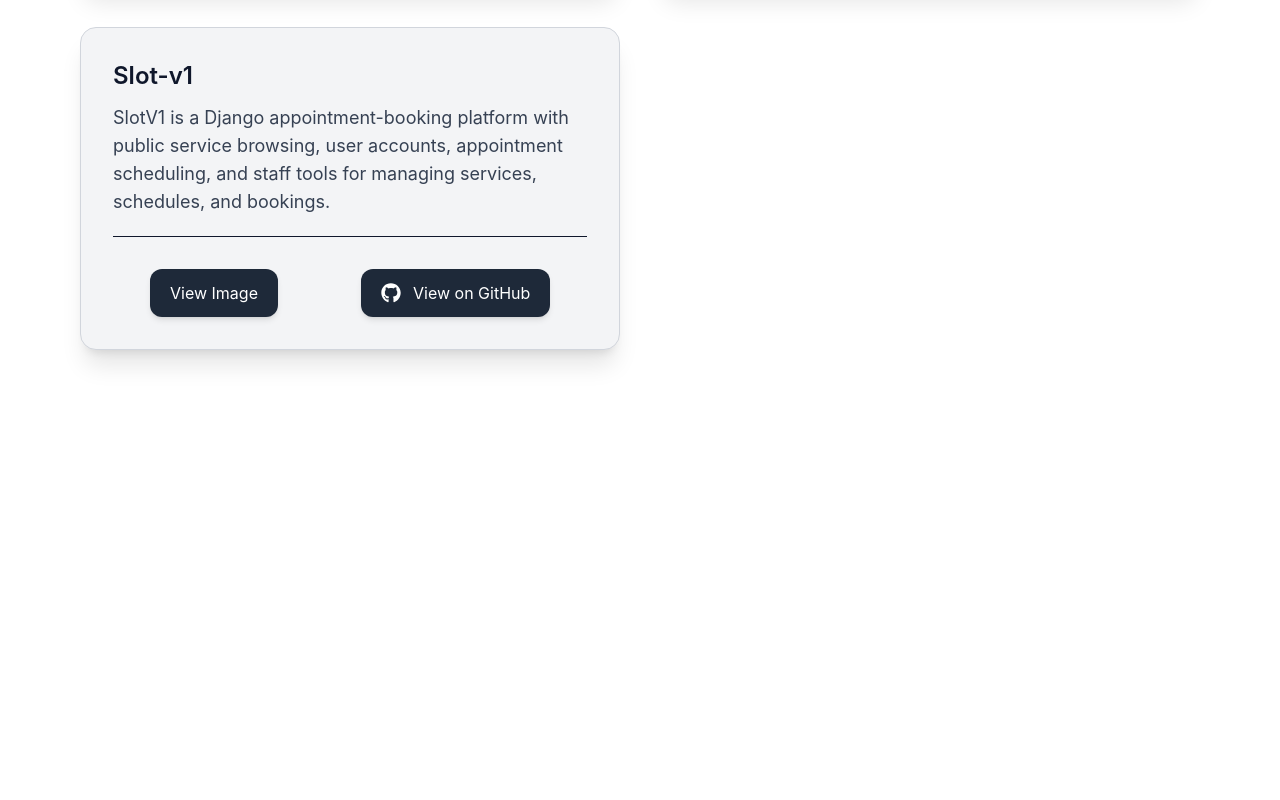
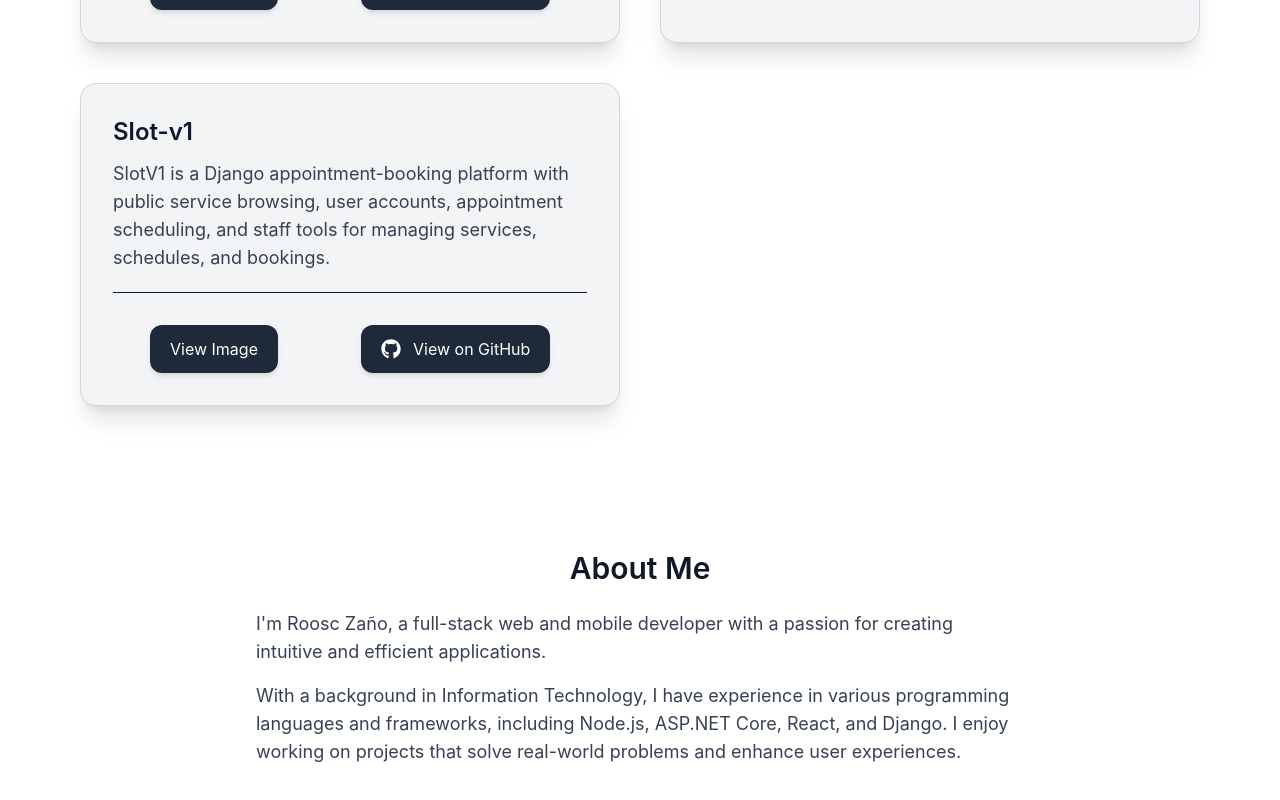
Before and after one commit to ur1el0/Portfolio, a React (Vite) app: page / in a window 1280 px wide. Shown: the part 1248-2048 px from the top of the page. Before the commit the page ends 1678 px from the top, so only its background shows below. Built offline with nearby package versions, Linux system fonts and the light colour scheme.

Commit message:
create: about section drafting

```diff
--- a/src/App.jsx
+++ b/src/App.jsx
@@ -3,14 +3,16 @@ import "./App.css";
 import { Navbar } from "./components/layout/Navbar";
 import { HeroSection } from "./sections/HeroSection";
 import { ProjectSection } from "./sections/ProjectSection";
+import { AboutSection } from "./sections/AboutSection";
 
 function App() {
     return (
-        <>
+        <div className="pt-14">
             <Navbar />
             <HeroSection />
             <ProjectSection />
-        </>
+            <AboutSection />
+        </div>
     );
 }
 
--- /dev/null
+++ b/src/sections/AboutSection.jsx
@@ -0,0 +1,18 @@
+
+export const AboutSection = () => {
+    return (
+        <section className="py-16 px-4 max-w-4xl mx-auto" id="about">
+            <h2 className="text-3xl font-semibold mb-6 text-center dark:text-white-500">
+                About Me
+            </h2>
+            <div className="text-left max-w-3xl mx-auto text-lg text-gray-700 dark:text-gray-500 ">
+                <p className="text-lg text-gray-700 dark:text-gray-500 mb-4">
+                    I'm Roosc Zaño, a full-stack web and mobile developer with a passion for creating intuitive and efficient applications.
+                </p>
+                <p className="text-lg text-gray-700 dark:text-gray-500 mb-4">
+                    With a background in Information Technology, I have experience in various programming languages and frameworks, including Node.js, ASP.NET Core, React, and Django. I enjoy working on projects that solve real-world problems and enhance user experiences.
+                </p>
+            </div>
+        </section>
+    );
+}
```
